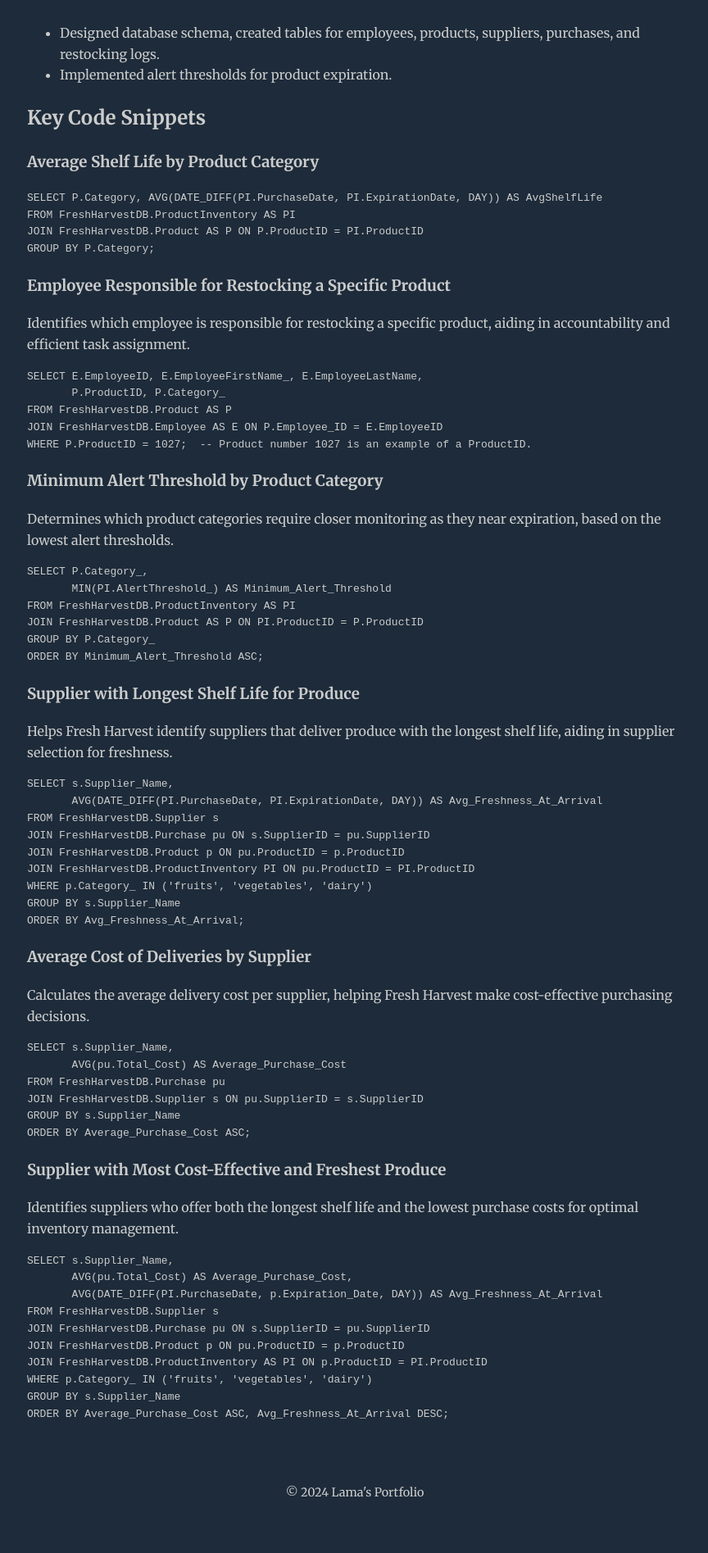
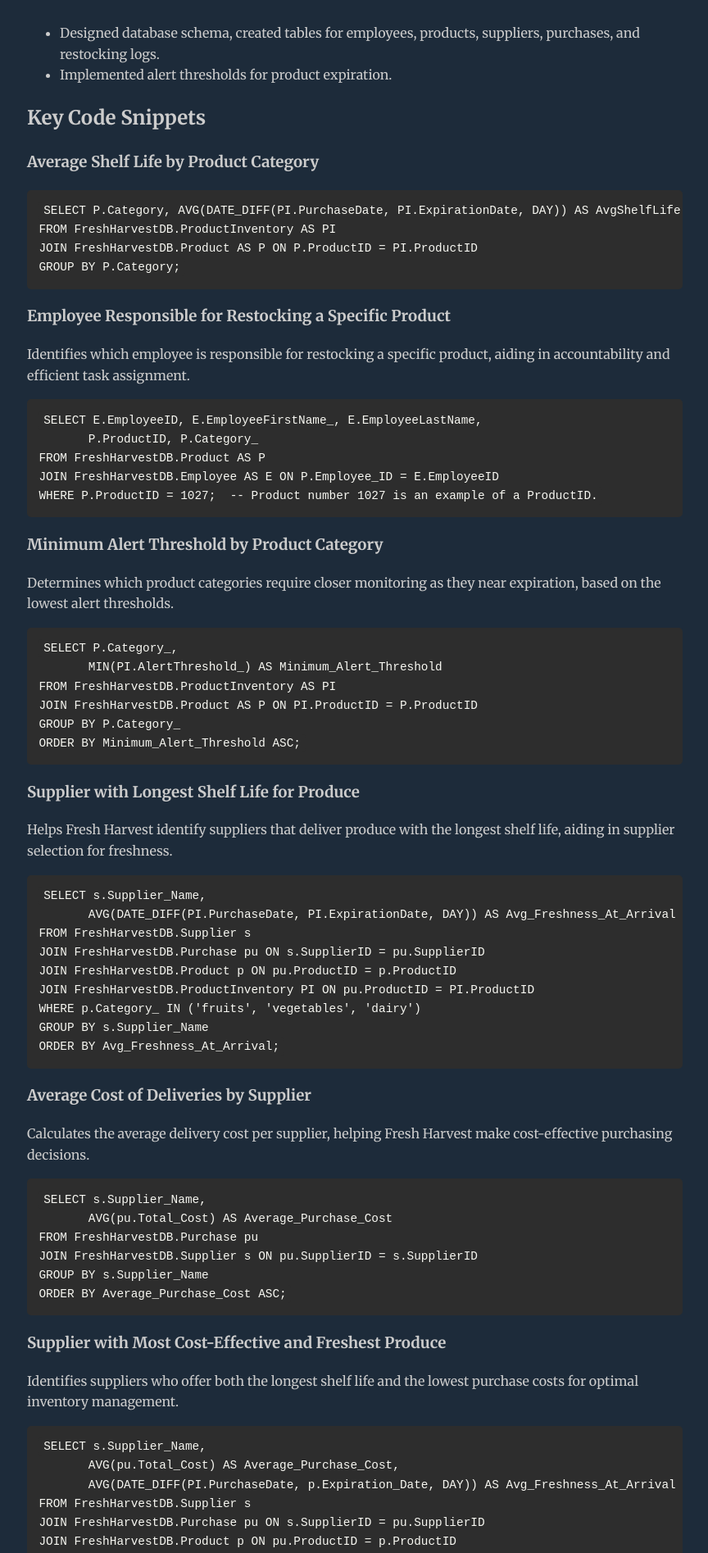
Before and after one commit to LamaJuraisi/Portfolio, a Jekyll site: the page built from projects/MGMT544.md, in a window 1280 px wide. Shown: the part 766-2661 px from the top of the page at 82% size, without its empty margins (207-1071 px from the left). Built offline with Jekyll 4.4.1, drawn with Linux system fonts in a browser that asks for light colours; some web fonts are replaced; our own code applies the rules of GitHub Pages for plain Markdown files; before the commit the page ends 2628 px from its top, so only the background shows below that.

Commit message:
Update main.css
code style addition

```diff
--- a/assets/css/main.css
+++ b/assets/css/main.css
@@ -118,3 +118,26 @@ a:hover {
   color: #007acc; /* Optional: Change color on hover */
   text-decoration: none; /* Ensures no underline on hover */
 }
+/* Styling for Code Blocks */
+pre {
+    background-color: #2d2d2d; /* Dark background for code */
+    color: #f8f8f2; /* Light text color */
+    padding: 1em;
+    border-radius: 5px;
+    overflow-x: auto; /* Horizontal scroll for long lines */
+    font-family: 'Courier New', Courier, monospace;
+    font-size: 0.9em;
+}
+
+code {
+    background-color: #2d2d2d;
+    color: #f8f8f2;
+    padding: 0.2em 0.4em;
+    border-radius: 4px;
+    font-family: 'Courier New', Courier, monospace;
+}
+
+/* Optional: Add some styling to distinguish SQL keywords */
+code.sql {
+    color: #66d9ef; /* Light blue for SQL keywords */
+}
```
